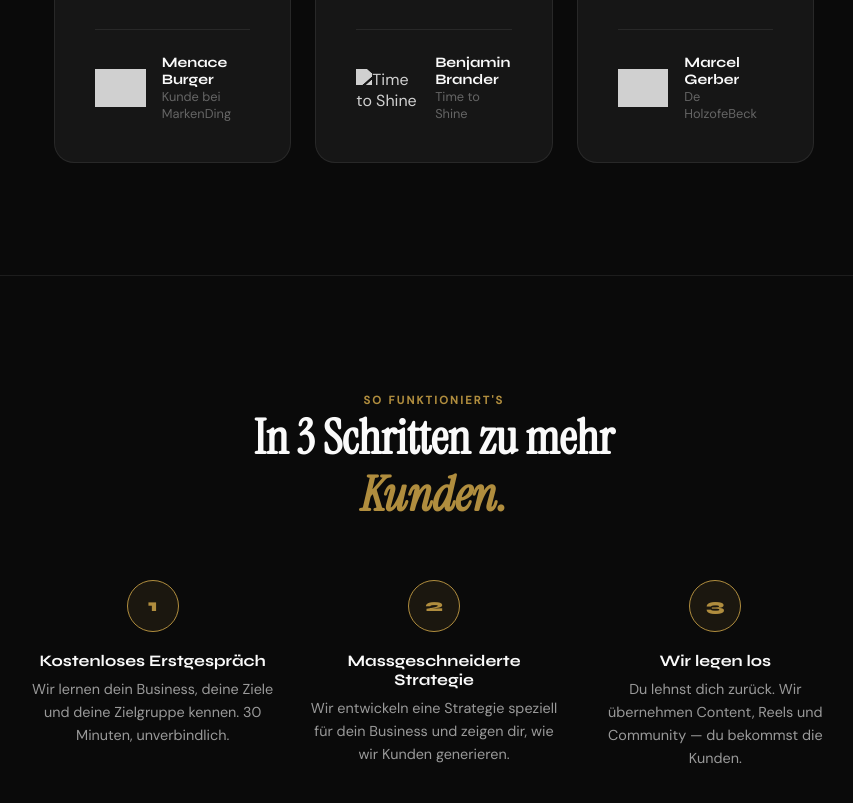
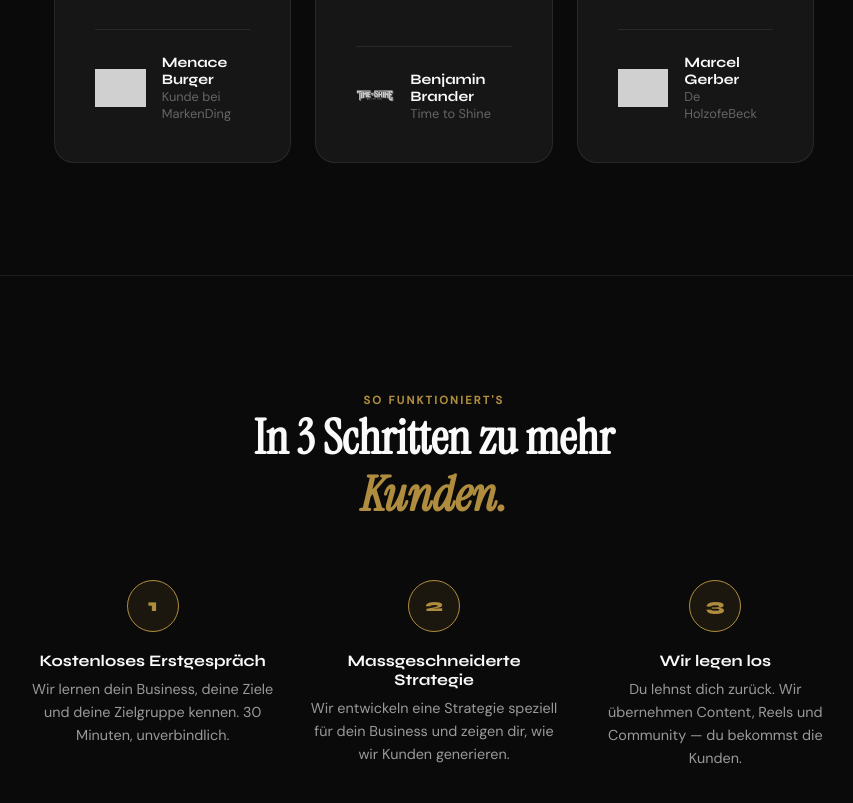
Before and after one commit to servankoyuncu/marken-ding-website, a website: page lp.html in a window 1280 px wide. Shown: the part 4236-5039 px from the top of the page, without its empty margins (206-1059 px from the left). Drawn offline with Linux system fonts and the light colour scheme; grey boxes are pictures that could not be loaded.

Commit message:
Update lp

```diff
--- a/lp.html
+++ b/lp.html
@@ -600,7 +600,7 @@
             </p>
           </div>
           <div style="display: flex; align-items: center; gap: 1rem; padding-top: 1.5rem; border-top: 1px solid var(--border);">
-            <img src="assets/images/time-to-shine-logo.png" alt="Time to Shine" style="height: 38px; width: auto; filter: brightness(0) invert(1); opacity: 0.8;">
+            <img src="assets/images/Time to Shine.png" alt="Time to Shine" style="height: 38px; width: auto; filter: brightness(0) invert(1); opacity: 0.8;">
             <div>
               <p style="font-family: var(--font-heading); font-weight: 700; font-size: 0.9rem;">Benjamin Brander</p>
               <p style="font-size: 0.8rem; color: var(--white-muted);">Time to Shine</p>
```
